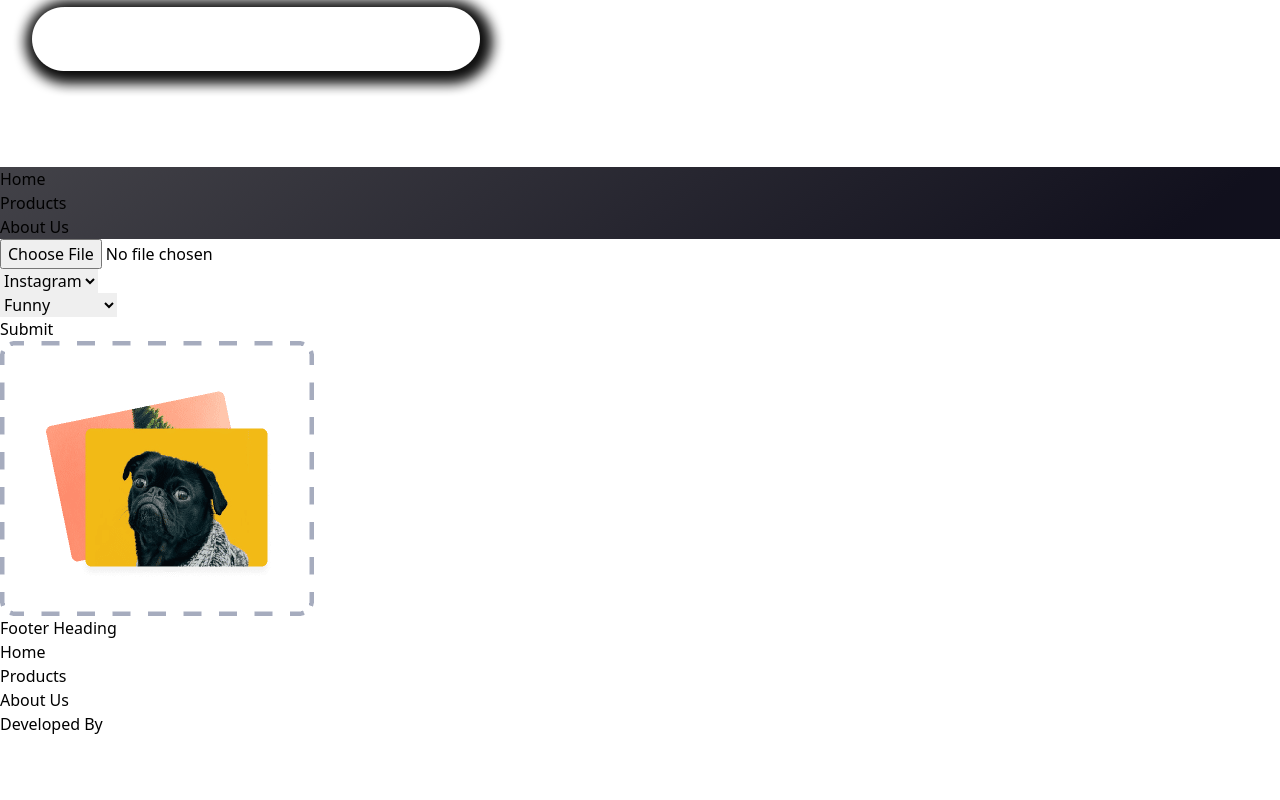
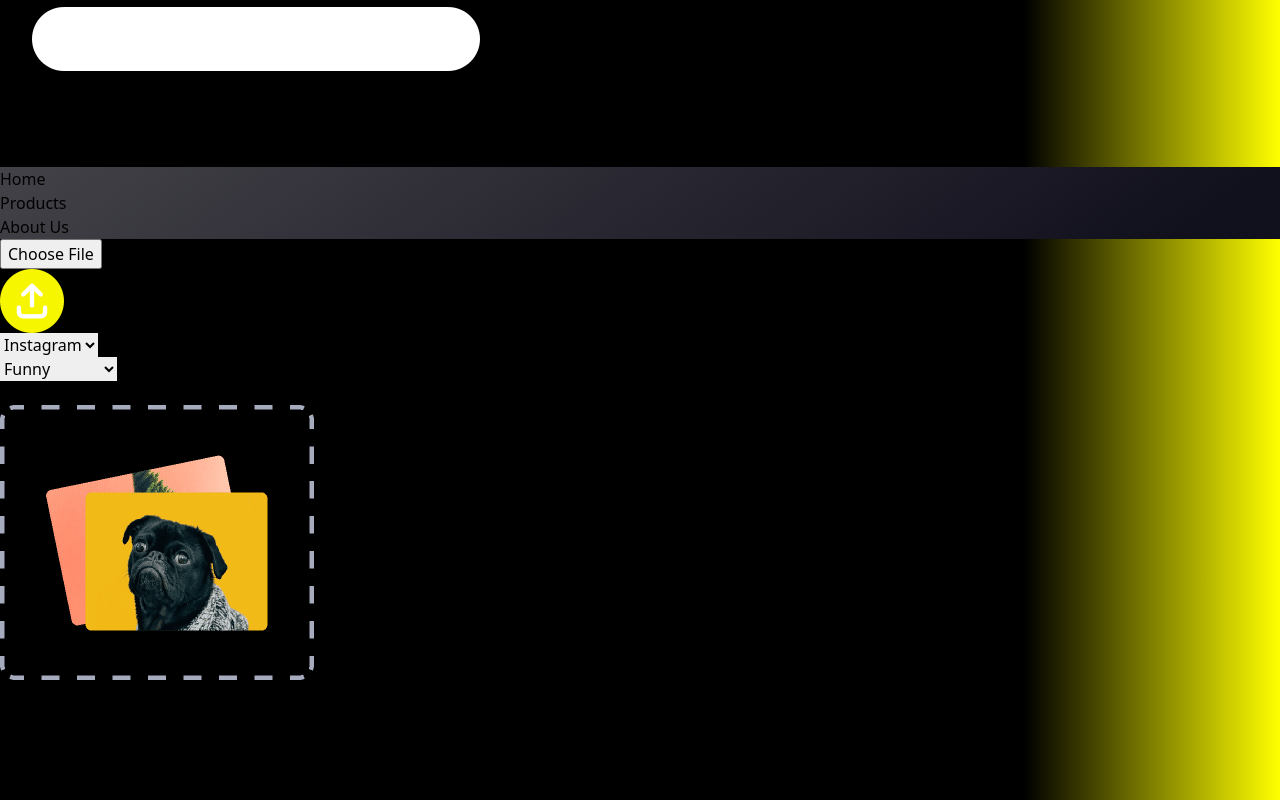
Before and after one commit to Mukul-Sharma-1998/image-caption-generation-frontend, a React (Vite) app: page / in a window 1280 px wide. Shown: the part 692-1492 px from the top of the page. Before the commit the page ends 1428 px from the top, so only its background shows below. Built offline with nearby package versions, Linux system fonts and the light colour scheme.

Commit message:
added styling to main page

```diff
--- a/src/App.jsx
+++ b/src/App.jsx
@@ -3,8 +3,7 @@ import { Navbar, Button, Captions, Footer,  ImageUpload } from './components'
 
 const App = () => {
   return (
-
-    <div className='flex flex-col min-h-screen bg-black w-full overflow-hidden'>
+    <div className='flex flex-col min-h-screen bg-black w-full overflow-hidden' style={{ backgroundImage: 'linear-gradient(to right, black 80%, yellow 100%)'}}>
       <div className='flex-grow'>
         <div className='sm:px-16 px-6 flex justify-center items-center'>
           <div className='xl:max-w-[1280px] w-full'>
@@ -12,14 +11,14 @@ const App = () => {
           </div>
         </div>
 
-        <div className='bg-black flex justify-center items-start'>
+        <div className='flex justify-center items-start'>
           <div className='xl:max-w-[1280px] w-full'>
             <ImageUpload />
           </div>
         </div>
       </div>
 
-      <div className='bg-black justify-center sm:px-16 px-6 pb-4'>
+      <div className='justify-center sm:px-16 px-6 pb-4'>
         <div className='xl:max-w-screen w-full'>
           <Footer />
         </div>
--- a/src/components/ImageUpload.jsx
+++ b/src/components/ImageUpload.jsx
@@ -1,6 +1,7 @@
 import { React, useState } from 'react'
 import { useForm } from 'react-hook-form'
 import { platforms, moods } from '../constants'
+import upload from '../assets/upload.png'
 
 const ImageUpload = () => {
   const [platform, setPlatform] = useState("Instagram")
@@ -19,6 +20,8 @@ const ImageUpload = () => {
 
   const [captions, setCaptions] = useState([])
   const [hashtags, setHashtags] = useState([])
+  console.log(captions)
+  console.log(hashtags)
 
   const onSubmit = async (data) => {
     try {
@@ -49,41 +52,55 @@ const ImageUpload = () => {
 
   return (
     <div>
-      <form encType='multipart/form-data' onSubmit={handleSubmit(onSubmit)}>
+      <form encType='multipart/form-data' onSubmit={handleSubmit(onSubmit)}
+      className='flex flex-col items-center justify-start sm:m-10 m-5'
+      >
 
-        <input {...register('image', {
+        <div className='m-4'>
+          <input
+          className='absolute cursor-pointer w-[64px] h-[64px] opacity-0'
+          {...register('image', {
             required: "Image is required"
           })} type="file" accept='image/*' />
+          <img
+          src={upload}
+          alt="Upload Image"
+          className='w-full object-cover cursor-pointer animate-bounce'
+          onClick={() => document.querySelector('input[type="file"]').click()}
+          />
+        </div>
         {errors.image && <div className='text-red-500'>{errors.image.message}</div>}
 
-        {/* <input {...register('platform', {
-          required: "Platform is required"
-        })} type="text" placeholder='Instagram'/> */}
-        <div>
+
+        <div className='m-4'>
           <select {...register('platform', {
             required: "Platform id required"
           })}
           onChange={(e) => {
             setPlatform(e.target.value)
           }}
+          className='bg-black text-yellow-300 rounded-sm border border-yellow-300 border-solid'
           >
             {platforms.map((eachPlatform, index) => (
-              <option value={eachPlatform} key={index}>{eachPlatform}</option>
+              <option value={eachPlatform} key={index}
+              className='w-32 h-8'
+              >
+                {eachPlatform}
+              </option>
             ))}
           </select>
         </div>
         {errors.platform && <div className='text-red-500'>{errors.platform.message}</div>}
 
-        {/* <input {...register('mood', {
-          required: "Mood is required"
-        })} type="text" placeholder='Funny'/> */}
-        <div>
+
+        <div className='m-4'>
           <select {...register('mood', {
             required: "Mood id required"
           })}
           onChange={(e) => {
             setMood(e.target.value)
           }}
+          className='bg-black text-yellow-300 rounded-sm border border-yellow-300 border-solid'
           >
             {moods.map((eachMood, index) => (
               <option value={eachMood} key={index}>{eachMood}</option>
@@ -92,18 +109,23 @@ const ImageUpload = () => {
         </div>
         {errors.mood && <div className='text-red-500'>{errors.mood.message}</div>}
 
-        <button type='submit' disabled={isSubmitting} className='text-white'>
+        <div className='m-4'>
+          <button type='submit' disabled={isSubmitting} className={`text-black bg-yellow-300 rounded-xl w-20 h-10 ${isSubmitting ? `animate-pulse` : `animate-none`}`}>
             {isSubmitting? "Loading..." : "Submit"}
           </button>
+        </div>
 
         {errors.root && <div className='text-red-500'>{errors.root.message}</div>}
       </form>
-      <div>
+      <div className='flex flex-col items-center'>
+        {captions.length>0 && <h1 className='text-yellow-300 font-bold'>Customized Captions</h1>}
         {captions.map((caption, index) => (
           <div>
-            <h1 className='text-white'>{caption}</h1> <br />
+            <h1 className='text-white m-3 text-center mb-0'>- {caption}</h1> <br />
           </div>
         ))}
+        {captions.length>0 && <h1 className='text-yellow-300 font-bold'>Customized Hashtags</h1>}
+        <div className='flex flex-wrap justify-center w-1/2'>
           {hashtags.map((hashtag, index) => (
             <div>
               <h1 className='text-white'>{hashtag}</h1>
@@ -111,6 +133,7 @@ const ImageUpload = () => {
           ))}
         </div>
       </div>
+    </div>
 
   )
 }
```
Also changed, not shown: src/assets/upload.png (added), src/assets/uploadIcon.png (added). Lines whose indentation alone changed are shown as unchanged.
